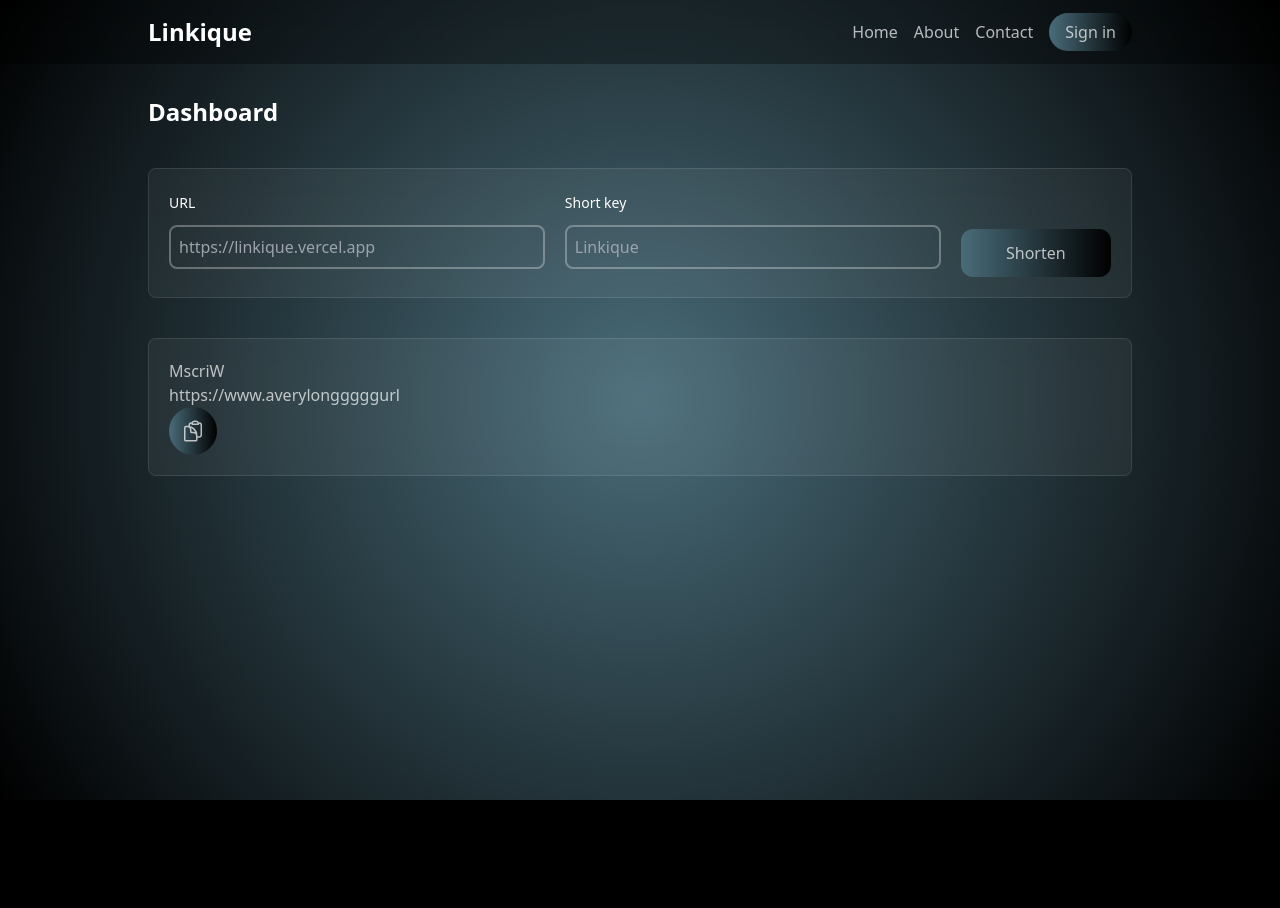
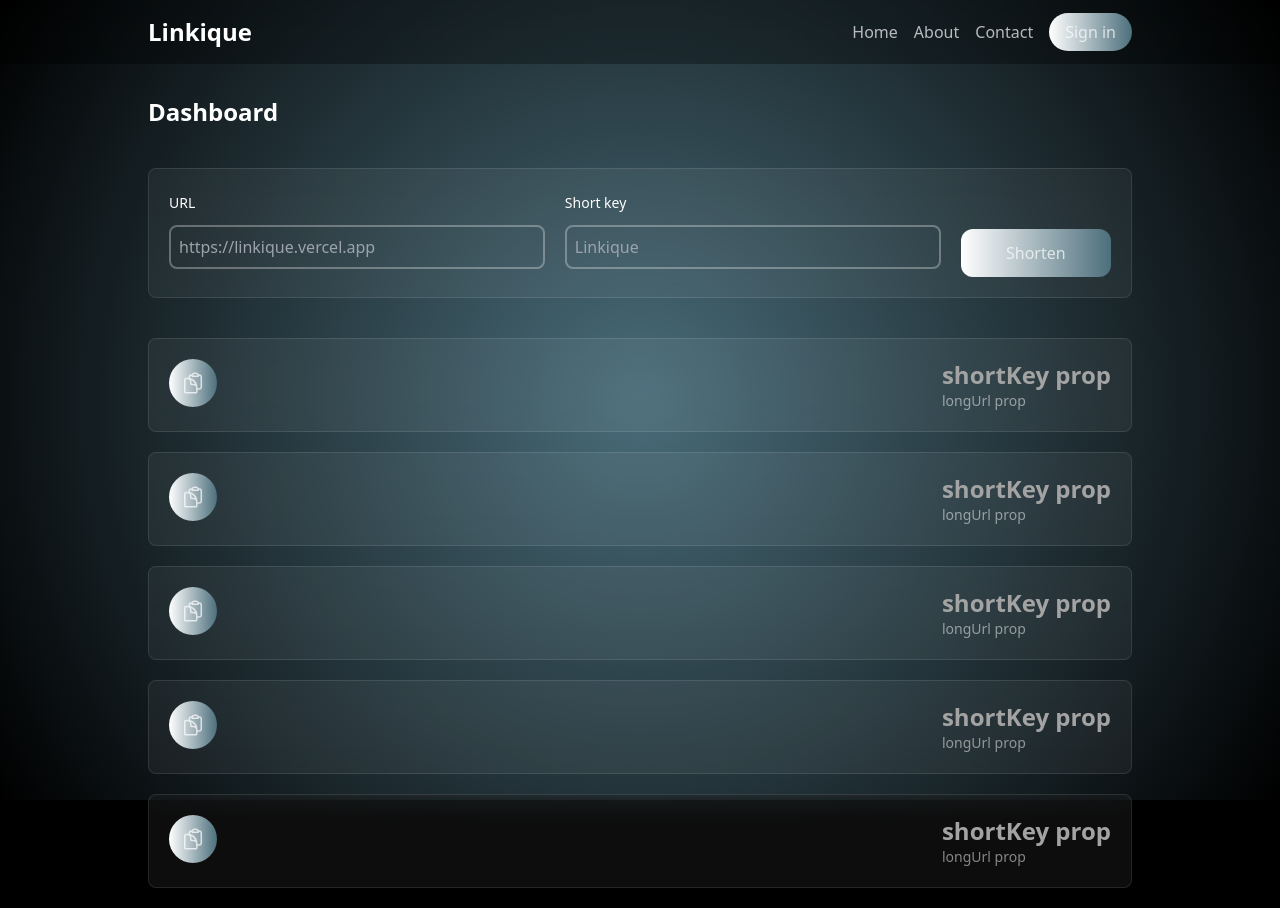
Before and after one commit to MustafaM257/url-shortener, a Nuxt app: page /dashboard in a window 1280 px wide. Before the commit the page ends 800 px from the top, so only its background shows below. Built offline with nearby package versions, Linux system fonts and the light colour scheme; no server answers.

Commit message:
Done dashboard UI, minor fix btn primary transition, next to start with functionality & supabase

```diff
--- a/assets/css/tailwind.css
+++ b/assets/css/tailwind.css
@@ -19,13 +19,20 @@ body::before{
     @apply bg-black/30 backdrop-blur-md;
 }
 .btn {
-    @apply rounded-full py-2 px-4 ;
+    @apply rounded-full py-2 px-4 transition-all;
 }
 
 .btn-primary {
-    @apply bg-white/80;
-    background: linear-gradient(90deg, rgba(73,108,121,1) 0%, rgba(0,0,0,1) 100%);
+    background-size: 200% auto;
+    transition: all 0.5s ease; /* Corrected: Added 's' for seconds and fixed the space in 'ease' */
+    background-image: linear-gradient(to right, white 0%, rgba(73,108,121,1) 51%, rgba(0,0,0,1) 100%);
 }
+
+.btn-primary:hover {
+    background-position: right center;
+}
+
+
 .card {
     @apply min-w-96 bg-white/5 rounded-lg p-5 border border-white/10 backdrop-blur-md;
 }
--- a/components/Navbar/index.vue
+++ b/components/Navbar/index.vue
@@ -21,7 +21,7 @@ const links = ref<
 </script>
 
 <template>
-  <div class="fixed top-0 left-0 right-0 border-white/20 bg-blur">
+  <div class="fixed top-0 left-0 right-0 border-white/20 bg-blur z-50">
     <nav class="container py-4 flex justify-between">
       <NuxtLink
         class="text-2xl font-bold text-white"
--- a/components/dashboard/link-details.vue
+++ b/components/dashboard/link-details.vue
@@ -1,8 +1,17 @@
+<script setup lang="ts">
+defineProps<{
+  link: {
+    id: string;
+    shortKey: string;
+    longUrl: string;
+  };
+}>();
+</script>
 <template>
-  <div class="card">
+  <div class="card flex flex-row-reverse justify-between">
     <div class="link-info">
-      <div class="">MscriW</div>
-      <div>https://www.averylongggggurl</div>
+      <div class="text-neutral-400 font-bold text-2xl">{{ link.shortKey }}</div>
+      <div class="text-sm text-white/50">{{ link.longUrl }}</div>
     </div>
 
     <button
--- a/pages/dashboard/index.vue
+++ b/pages/dashboard/index.vue
@@ -7,7 +7,15 @@
       <DashboardLinkForm />
     </section>
     <section class="container mt-10">
-      <DashboardLinkDetails />
+      <DashboardLinkDetails
+        v-for="i in 5"
+        class="mb-5"
+        :link="{
+          id: '1',
+          shortKey: 'shortKey prop',
+          longUrl: 'longUrl prop',
+        }"
+      />
     </section>
   </main>
 </template>
```
